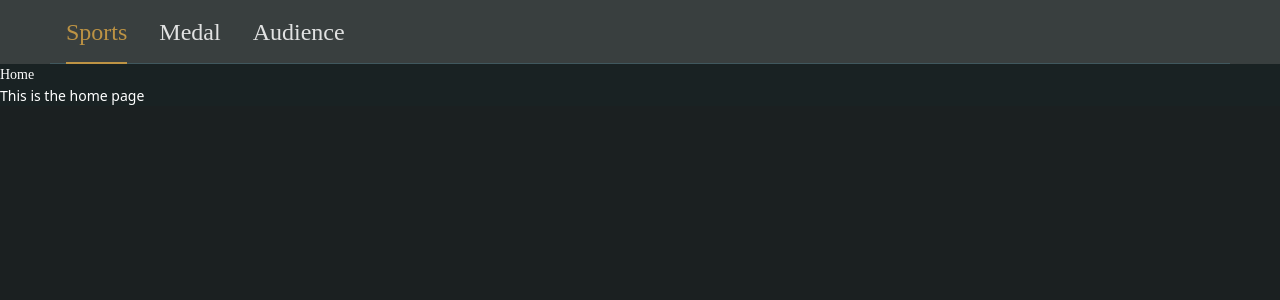
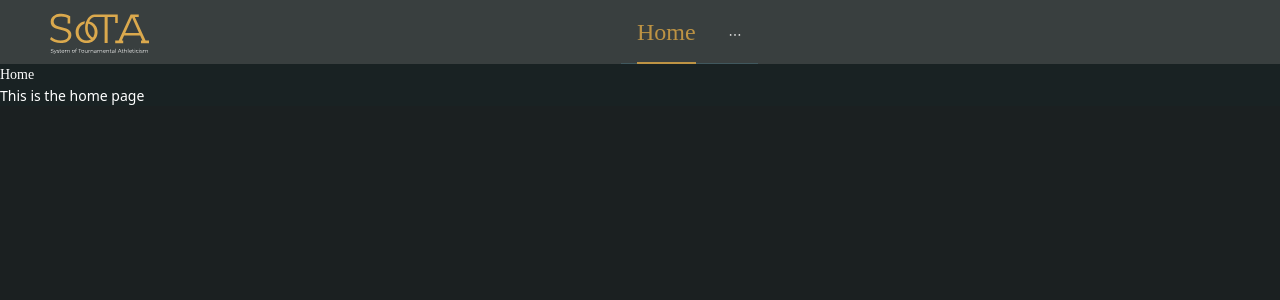
Before and after one commit to SPaM-Skill-Issue/sota-frontend, a React (Vite) app: page / in a window 1280 px wide. Shown: the top 300 px of the page. Built offline with nearby package versions, Linux system fonts and the light colour scheme.

Commit message:
feat: add home to menu

```diff
--- a/src/App.tsx
+++ b/src/App.tsx
@@ -5,6 +5,7 @@ import Home from './pages/Home'
 import Audience from './pages/Audience'
 import Sports from './pages/sports'
 import Medal from './pages/Medal'
+import Logo from '/sotaTransparentBgLogo.svg';
 
 const { Header, Content } = Layout;
 
@@ -23,8 +24,13 @@ function App() {
       algorithm: theme.darkAlgorithm,
     }}>
       <Layout>
-        <Header className=" bg-eeric-black-light">
-          <HeaderNavigation />
+        <Header className=" bg-eeric-black-light flex">
+          <div >
+            <img src="/sotaTransparentBgLogo.svg" alt="SoTA" className=" h-14 pt-3" />
+          </div>
+          <div class="w-full flex justify-center">
+            <HeaderNavigation />
+          </div>
         </Header>
         <Content>
           <BrowserRouter>
--- a/src/components/headerNavigation.tsx
+++ b/src/components/headerNavigation.tsx
@@ -3,6 +3,10 @@ import type { MenuProps } from 'antd';
 import { ConfigProvider, Menu, theme } from 'antd';
 
 const items: MenuProps['items'] = [
+    {
+        label: (<a href='/'>Home</a>),
+        key: 'home',
+    },
     {
         label: (<a href='/sports'>Sports</a>),
         key: 'sports',
@@ -18,7 +22,7 @@ const items: MenuProps['items'] = [
 ];
 
 const HeaderNavigation: React.FC = () => {
-    const [current, setCurrent] = useState('sports');
+    const [current, setCurrent] = useState('home');
     const onClick: MenuProps['onClick'] = (e) => {
         setCurrent(e.key);
     };
@@ -31,7 +35,7 @@ const HeaderNavigation: React.FC = () => {
             },
             algorithm: theme.darkAlgorithm,
         }}>
-            <Menu onClick={onClick} selectedKeys={[current]} mode="horizontal" items={items} className="font-primary w-full text-2xl" />
+            <Menu onClick={onClick} selectedKeys={[current]} mode="horizontal" items={items} className="font-primary text-2xl" />
         </ConfigProvider>
     )
 }
```
